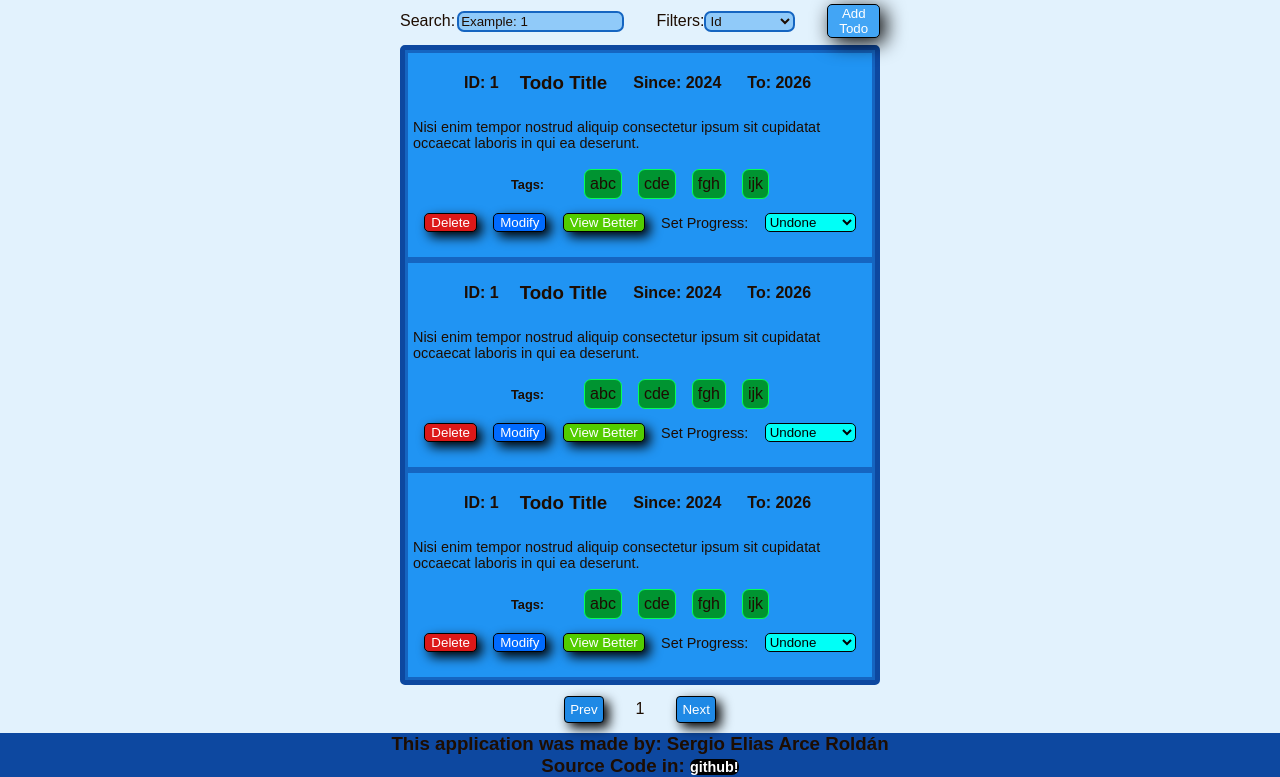
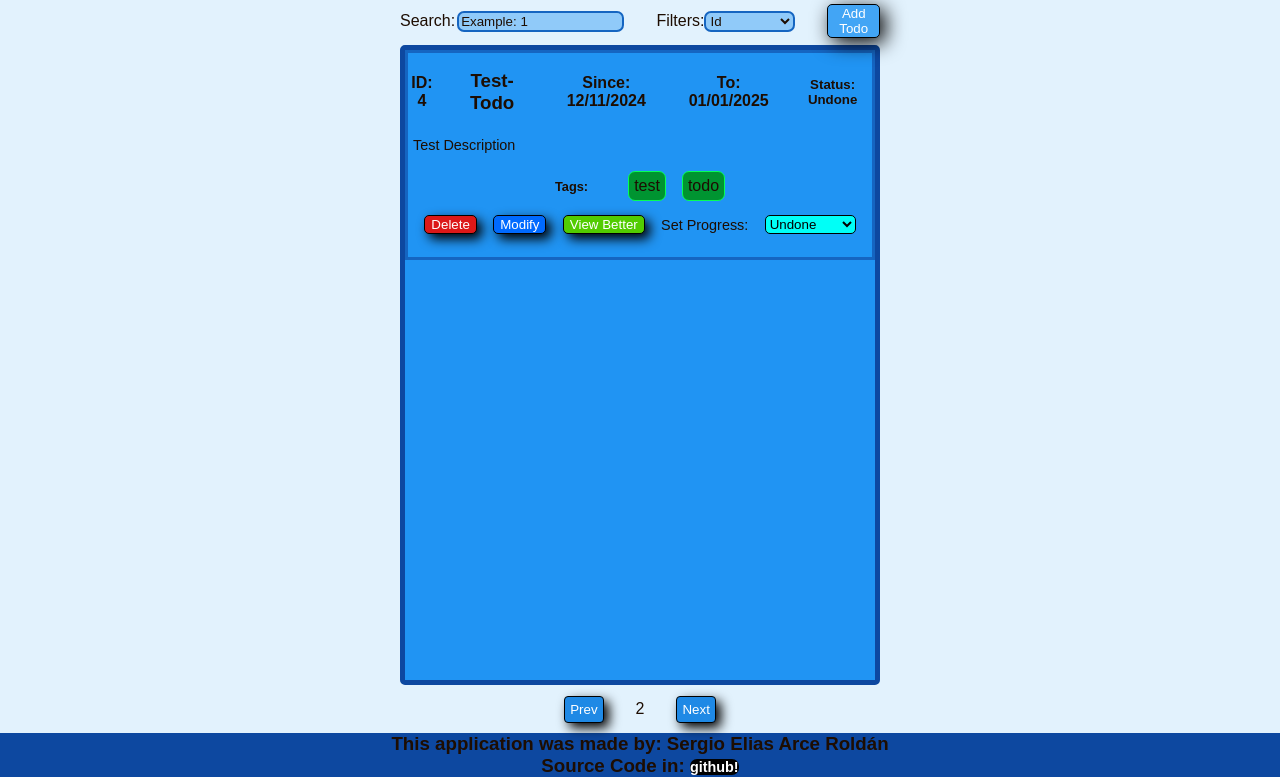
Before and after one commit to SergioMainJG/todo-service, a website built with Vite: page index.html in a window 1280 px wide. Both pictures are taken after a click on the button "Next". Shown: the part 95-872 px from the top of the page. Built offline with nearby package versions, Linux system fonts and the light colour scheme.

Commit message:
updated: index

```diff
--- a/index.html
+++ b/index.html
@@ -44,8 +44,8 @@
           Add Todo
         </button>
       </article>
-      <section class="todos-container">
-        <section class="todos-pages">
+      <section class="todos-container" id="todos-container">
+        <!-- <section class="todos-pages">
           <header class="todo-header">
             <h4>ID: 1</h4>
             <h3 class="todo-title">Todo Title</h3>
@@ -162,70 +162,11 @@
               </select>
             </section>
           </footer>
-        </section>
-        <section class="todos-pages">
-          <header class="todo-header">
-            <h4>ID: 1</h4>
-            <h3 class="todo-title">Todo Title</h3>
-            <h4 class="todo-init-date">Since: 2024</h4>
-            <h4 class="todo-finish-date">To: 2026</h4>
-          </header>
-          <main class="todo-content">
-            <p class="todo-desc">
-              Nisi enim tempor nostrud aliquip consectetur ipsum sit cupidatat
-              occaecat laboris in qui ea deserunt.
-            </p>
-          </main>
-          <footer class="todo-characteristics">
-            <section class="tags-container">
-              <h5 class="todo-tags-title">Tags:</h5>
-              <ul class="todo-tags-list">
-                <li class="todo-tag">abc</li>
-                <li class="todo-tag">cde</li>
-                <li class="todo-tag">fgh</li>
-                <li class="todo-tag">ijk</li>
-              </ul>
-            </section>
-            <section class="todo-actions-container">
-              <button type="button" id="delete" class="button-delete">
-                Delete
-              </button>
-              <button type="button" id="modify" class="button-modify">
-                Modify
-              </button>
-              <button type="button" id="view" class="button-view">
-                View Better
-              </button>
-              <label
-                class="update-progress-label"
-                id="update-progress-label"
-                for="update-progress"
-                >Set Progress:</label
-              >
-              <select
-                class="update-progress-select"
-                aria-labelledby="update-progress-label"
-                aria-label="update-progress"
-                name="update-progress"
-                id="update-progress"
-              >
-                <option class="done-option" value="done">
-                  Done
-                </option>
-                <option class="in-progress-option" value="progress">
-                  In Progress
-                </option>
-                <option class="undone-option" value="undone" selected>
-                  Undone
-                </option>
-              </select>
-            </section>
-          </footer>
-        </section>
+        </section> -->
       </section>
       <section class="nav-todos-container">
-        <button type="button" id="prev" class="button-nav">Prev</button>
-        <p>1</p>
+        <button type="button" id="prev" disabled class="button-nav">Prev</button>
+        <p id="actual-page">1</p>
         <button type="button" id="next" class="button-nav">Next</button>
       </section>
     </main>
--- a/public/styles/main.css
+++ b/public/styles/main.css
@@ -299,3 +299,7 @@ a{
   border-radius: 7px;
   font-size: 0.9rem;
 }
+.hidden {
+  visibility: hidden;
+  pointer-events: none;
+}
--- a/src/main.ts
+++ b/src/main.ts
@@ -0,0 +1,61 @@
+import { LocalStorageDatasource, StatusOptions, TodoBuilder, TodoCharacteristic, TodoDatasource, TodoEntity, TodoRepository, TodoRepositoryImpl, createTodoSection, todosPagination } from "./todo-service";
+
+function main() {
+    const todoBuilder = new TodoBuilder();
+    const localStorageDatasource = LocalStorageDatasource.getInstance();
+    const todoRepositoryImpl = new TodoRepositoryImpl(localStorageDatasource);
+
+    const prev: HTMLButtonElement = document.querySelector('#prev')!;
+    const next: HTMLButtonElement = document.querySelector('#next')!;
+    const page: HTMLParagraphElement = document.querySelector('#actual-page')!;
+
+    const todoList: TodoEntity[] = [
+        todoBuilder
+            .setTitle('Test Todo')
+            .setInitDate(new Date())
+            .setFinishDate(new Date('2025-01-01'))
+            .setDescription('Test Description')
+            .setTags(['test', 'todo'])
+            .setStatus('Undone')
+            .build(),
+        todoBuilder
+            .setTitle('Test Todo')
+            .setInitDate(new Date())
+            .setFinishDate(new Date('2025-01-01'))
+            .setDescription('Test Description')
+            .setTags(['test', 'todo'])
+            .setStatus('Undone')
+            .build(),
+        todoBuilder
+            .setTitle('Test Todo')
+            .setInitDate(new Date())
+            .setFinishDate(new Date('2025-01-01'))
+            .setDescription('Test Description')
+            .setTags(['test', 'todo'])
+            .setStatus('Undone')
+            .build(),
+        todoBuilder
+            .setTitle('Test Todo')
+            .setInitDate(new Date())
+            .setFinishDate(new Date('2025-01-01'))
+            .setDescription('Test Description')
+            .setTags(['test', 'todo'])
+            .setStatus('Undone')
+            .build(),
+    ];
+
+    prev.addEventListener('click', () => {
+        const currentPage = Number(page.textContent!.trim());
+        page.textContent = `${currentPage - 1}`;
+        todosPagination(todoList);
+    });
+
+    next.addEventListener('click', () => {
+        const currentPage = Number(page.textContent!.trim());
+        page.textContent = `${currentPage + 1}`;
+        todosPagination(todoList);
+    });
+
+    todosPagination(todoList)
+}
+main();
--- a/src/todo-service/index.ts
+++ b/src/todo-service/index.ts
@@ -1,8 +1,9 @@
 export * from './d/todo.d';
 export * from './domain/datasource/todo.datasource';
 export * from './domain/entities/todo.entity';
-export * from './domain/pattern/strategy/get-by-id.strategy';
 export * from './domain/pattern/todo.builder';
 export * from './domain/repository/todo.repository';
 export * from './infrastructure/datasources/LocalStorage.datasource';
 export * from './infrastructure/repositories/todo.repository.impl';
+export * from './presentation/create-todo-section';
+export * from './presentation/todos-pagination';
```
